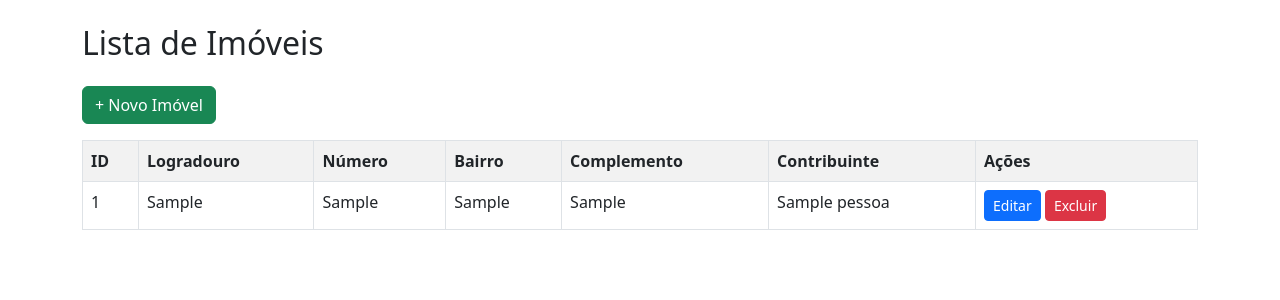
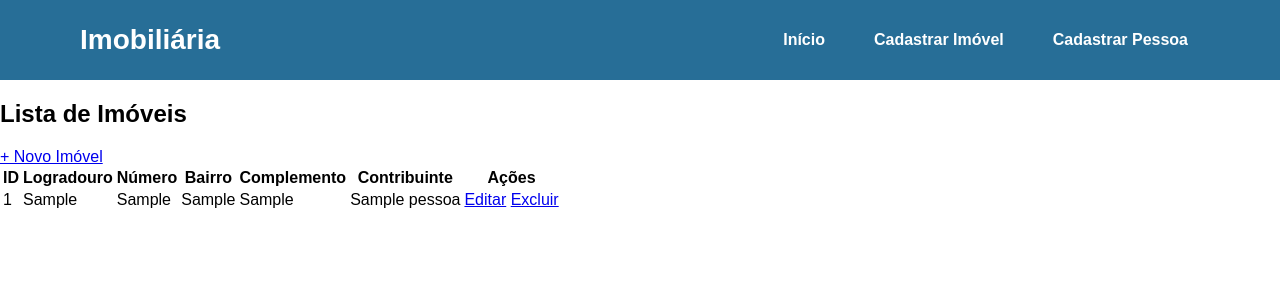
Before and after one commit to Emrryke/Imobiliaria, a PHP site: page /imoveis/listar.php in a window 1280 px wide. Shown: the top 300 px of the page. Run offline with PHP 8.4, Linux system fonts and the light colour scheme; tables that the repository leaves empty or names only in its code hold one stand-in row (values such as "Sample post").

Commit message:
mais alterações

```diff
--- a/imoveis/listar.php
+++ b/imoveis/listar.php
@@ -13,10 +13,25 @@ $result = $conn->query($sql);
 <head>
 <meta charset="UTF-8">
 <title>Lista de Imóveis</title>
-<link href="https://cdn.jsdelivr.net/npm/bootstrap@5.3.0/dist/css/bootstrap.min.css" rel="stylesheet">
+<link rel="stylesheet" href="../style.css">
 </head>
 
 <body>
+<header>
+  <div class="navbar">
+    <div class="wrapper">
+      <nav>
+        <h1>Imobiliária</h1>
+        <div class="menu">
+          <a href="/imobiliaria/inicio.php">Início</a>
+          <a href="/imobiliaria/imoveis/cadastrar.php">Cadastrar Imóvel</a>
+          <a href="/imobiliaria/pessoas/cadastrar.php">Cadastrar Pessoa</a>
+        </div>
+      </nav>
+    </div>
+  </div>
+</header>
+
 <div class="container mt-4">
 <?php if(isset($_GET['msg'])): ?>
   <div class="alert alert-success">
--- /dev/null
+++ b/index.php
@@ -0,0 +1,4 @@
+<?php
+header("Location: inicio.php");
+exit;
+?>
--- a/style.css
+++ b/style.css
@@ -4,31 +4,44 @@ body {
   font-family: Arial, Helvetica, sans-serif;
 }
 
+.wrapper {
+  max-width: 1200px;
+  margin: 0 auto;
+  padding: 0 20px;
+}
+
 .navbar {
+  width: 100%;
   background-color: rgb(39, 110, 151);
 }
 
 .navbar nav {
-  display: flex;             /* Coloca os links lado a lado */
-  justify-content: flex-end; /* Empurra para a direita */
-  gap: 15px;                 /* Espaço ente os links */
+  display: flex;
+  justify-content: space-between; /* H1 na esquerda, Menu na direita */
+  align-items: center;           /* Alinha verticalmente ao centro */
+  padding: 0 40px;               /* Um respiro nas pontas para não colarem na tela */
+  height: 80px;                  /* Altura fixa da barra */
+}
+
+.navbar h1 {
+  margin: 0;
+  color: rgb(255, 255, 255);
+  font-size: 28px;
+}
+.menu {
+  display: flex;
+  gap: 25px;              /* Espaço ente os links */
 }
 
 .navbar a {
-  font-size: 20px;
-  font-family:Arial, Helvetica, sans-serif;
-  color: white;
+ color: white;
   text-decoration: none;
   font-weight: bold;
-  padding: 6px;
-  text-shadow: 2px 2px 4px rgb(0, 0, 0);
+  padding: 8px 12px;
   transition: 0.2s;
 }
 
 .navbar a:hover {
   background-color: rgb(255, 196, 0);
-  color: white;
   border-radius: 5px;
-  text-shadow: 2px 2px 4px rgb(0, 0, 0);
-  padding: 6px;
 }
```
Also changed, not shown: imoveis/cadastrar.php (+16 -1 lines), imoveis/editar.php (+16 -1 lines), inicio.php (+18 -13 lines), pessoas/cadastrar.php (+16 -1 lines), pessoas/editar.php (+16 -1 lines), pessoas/listar.php (+16 -1 lines).
